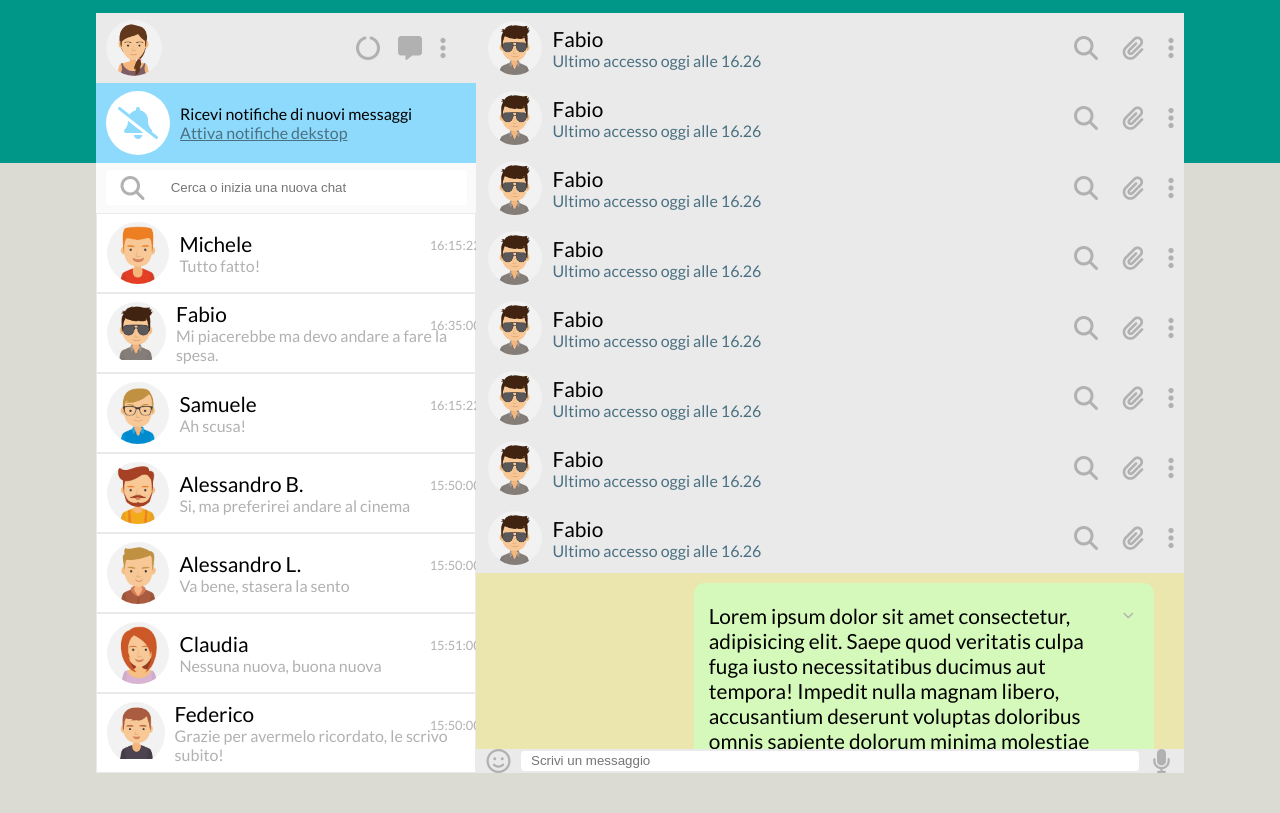
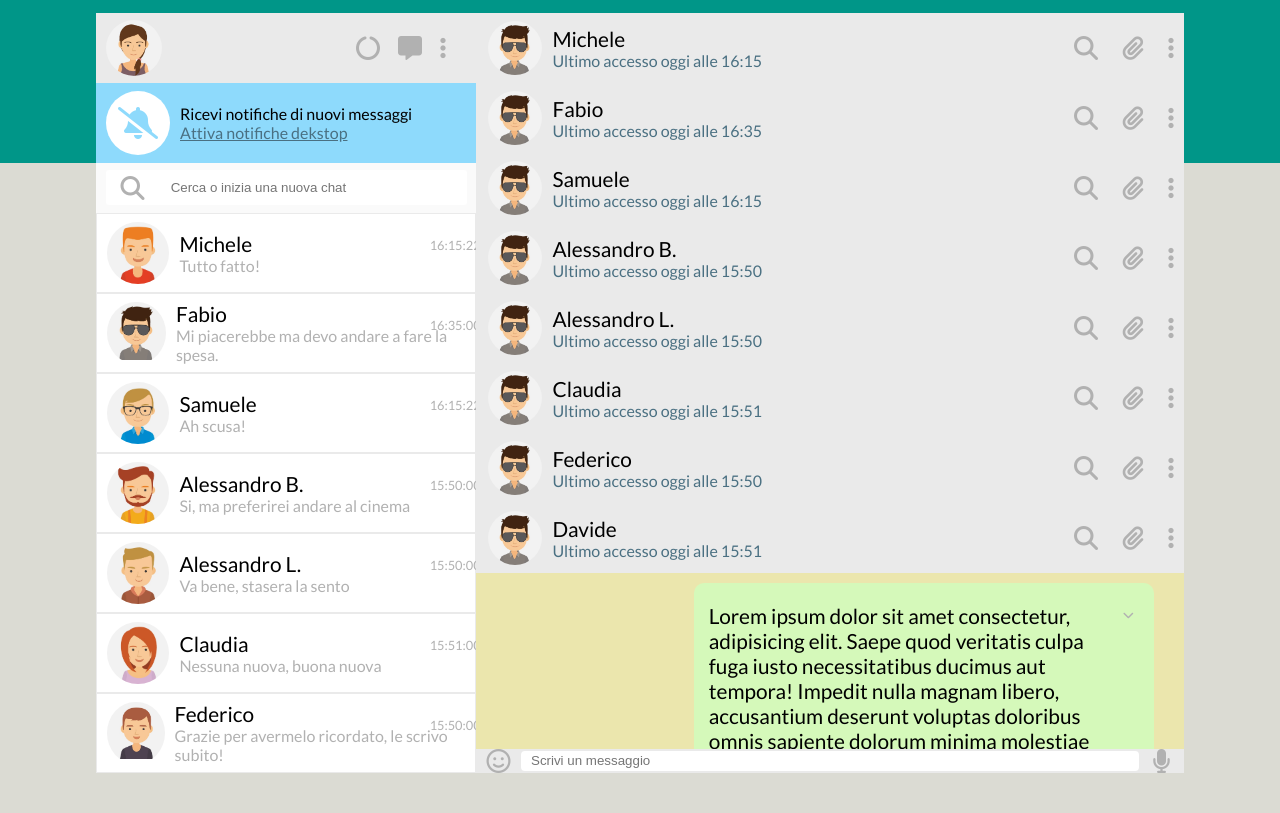
Before and after one commit to NicolaBellini/vue-boolzapp, a plain HTML site: page index.html in a window 1280 px wide. Drawn offline with nearby package versions, Linux system fonts and the light colour scheme; files whose address does not match are found by name.

Commit message:
[add] latest access and name in main chat contact

```diff
--- a/index.html
+++ b/index.html
@@ -93,8 +93,9 @@
             <img src="img/avatar_2.jpg" alt="">
           </div>
           <div class="name margin-left-s">
-            <p>Fabio</p>
-            <p>Ultimo accesso oggi alle 16.26</p>
+            <p>{{contact.name}}</p>
+            <!-- qua ho fatto una rierca e con .substring uso solo le parti della stringa che mi servono -->
+            <p>Ultimo accesso oggi alle  {{contact.messages[contact.messages.length-1].date.split(' ')[1].substring(0,5)}}</p>
           </div>
         </div>
         <div class="action d-flex align-center d-between margin-right-s">
```
